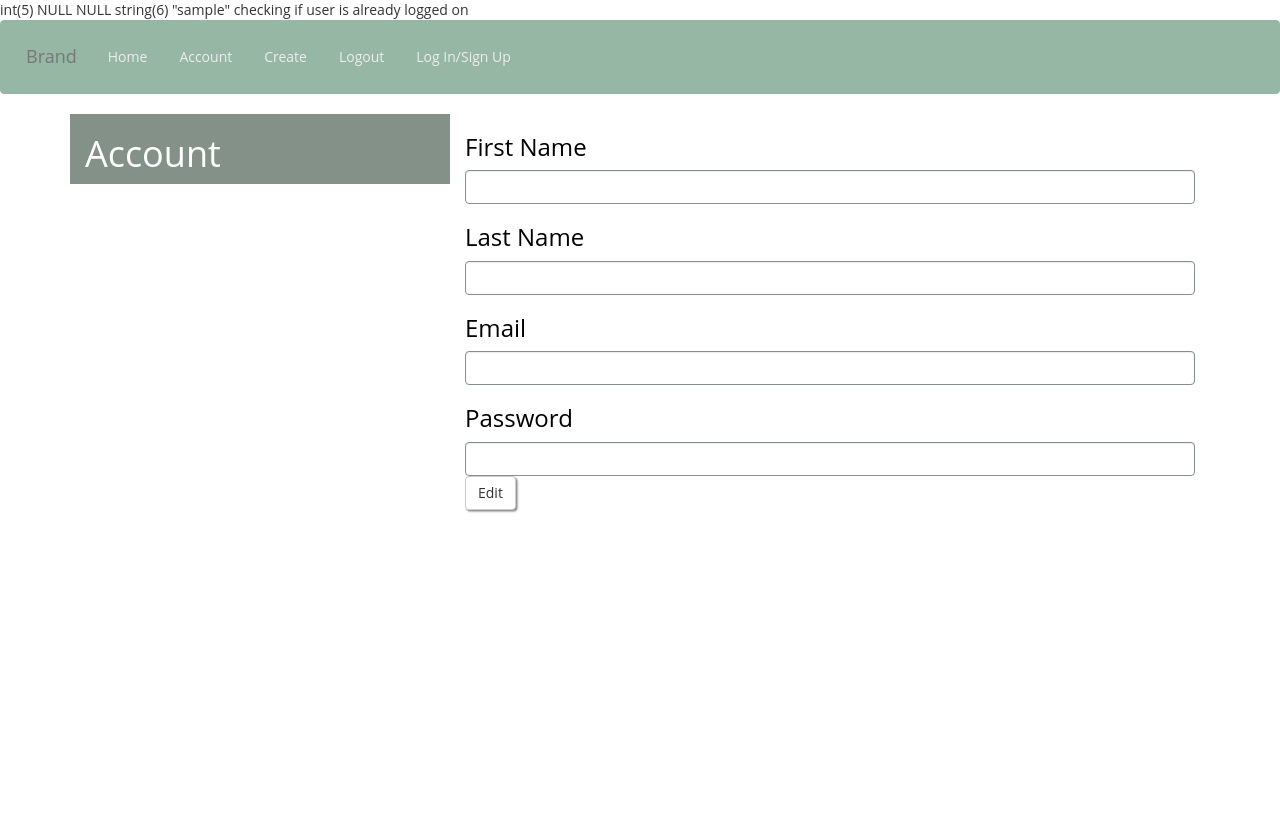
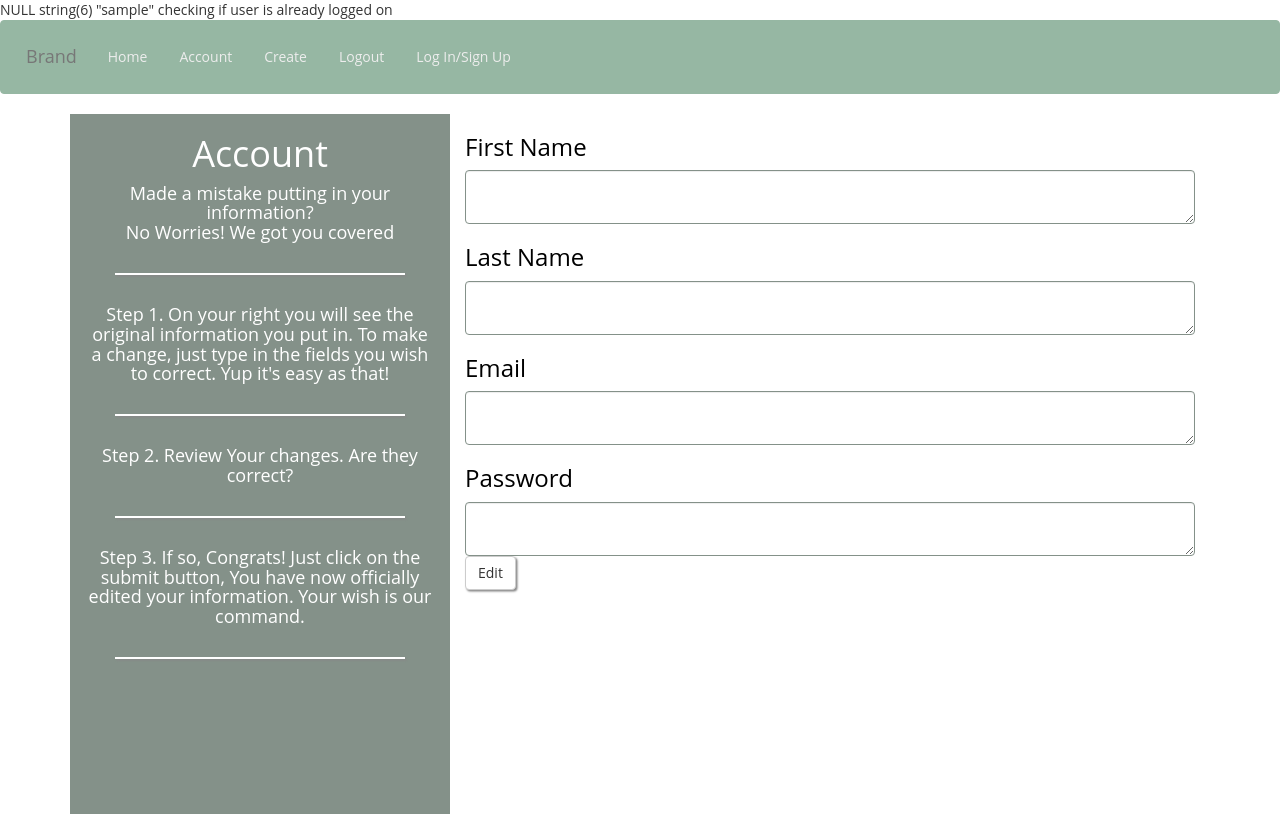
Before and after one commit to joblister/joblister.dev, a PHP site: page /account.php in a window 1280 px wide. Before the commit the page ends 513 px from the top, so only its background shows below. Run offline with PHP 8.4, Linux system fonts and the light colour scheme; the visitor is signed in with stand-in values (Sample User, id 1); data that the repository does not hold is empty; some libraries are stand-ins or nearby versions.

Commit message:
Working on account.php

```diff
--- a/public/account.php
+++ b/public/account.php
@@ -3,12 +3,12 @@ require_once '../Model.php';
 require_once '../User.php';
 
 
-extract(User::find(5));
-var_dump($id);
-var_dump($result['first_name']);
 
-extract(User::loggedInUser());
-var_dump($first_name);
+
+
+
+
+
 
 
 
@@ -32,21 +32,37 @@ var_dump($first_name);
 <body>
 	<?php include 'partials/navbar.php';?>
 
-	<div class="sign-up-form container">
-		<div class="col-md-4 sign-up-txt">
-		<h1 id="sign-up-direction">Account</h1>
+	<div class="account-form container">
+		<div class="col-md-4 account-txt">
+		<h1 id="account-direction">Account</h1>
+		<h4 class="account-info">Made a mistake putting in your information?<br>
+			No Worries! We got you covered</h4>
 
+		<div class='line'>
+      	</div>
+      	<h4 class="account-info"> Step 1. On your right you will see the original information you put in. To
+ 			make a change, just type in the fields you wish to correct. Yup it's easy as that!
+ 		</h4>
+ 		<div class='line'>
+      	</div>
+ 		<h4 class="account-info"> Step 2. Review Your changes. Are they correct?</h4>
+ 		<div class='line'>
+      	</div>
+ 		<h4 class="account-info"> Step 3. If so, Congrats! Just click on the submit button, You have
+ 			now officially edited your information. Your wish is our command.</h4>
+ 		<div class='line'>
+      	</div>
 		</div>
 		<div class="col-md-8">
 		<form method="POST">
 			<h3 class="sign-placeholders">First Name</h3>
-		    <input type="text" class="form-control form1" placeholder="<?= $result['first_name']?>" aria-describedby="basic-addon1">
+		    <textarea type="text" class="form-control form1" placeholder="<?= $result['first_name']?>" aria-describedby="basic-addon1"></textarea>
 		    <h3 class="sign-placeholders">Last Name</h3>
-		    <input type="text" class="form-control form1" placeholder="<?= $result['last_name']?>"  aria-describedby="basic-addon1">
+		    <textarea type="text" class="form-control form1" placeholder="<?= $result['last_name']?>"  aria-describedby="basic-addon1"></textarea>
 		    <h3 class="sign-placeholders">Email</h3>
-		    <input type="text" class="form-control form1" placeholder="<?= $result['email']?>"   aria-describedby="basic-addon1">
+		    <textarea type="text" class="form-control form1" placeholder="<?= $result['email']?>"   aria-describedby="basic-addon1"></textarea>
 		    <h3 class="sign-placeholders">Password</h3>
-		    <input type="password" class="form-control form1" placeholder="<?= $result['password']?>"   aria-describedby="basic-addon1">
+		    <textarea type="password" class="form-control form1" placeholder="<?= $result['password']?>"   aria-describedby="basic-addon1"></textarea>
 		    <button  id="edit-btn" type="submit" class="btn btn-default">Edit</button>
 	</div>
 	</div>
--- a/public/css/joblister.css
+++ b/public/css/joblister.css
@@ -103,10 +103,12 @@
 .sign-up-txt {
     background-color: #849189;
 
+
 }
 
 #sign-up-direction {
     color:white;
+
 
 
 }
@@ -171,6 +173,31 @@
     background-color: #849189;
 
   }
+
+
+
+ .account-txt {
+    background-color: #849189;
+    color:white;
+    position:relative;
+    height:50em;
+    text-align: center
+ }
+
+
+
+.line {
+    margin:30px;
+    height: 1px;
+    background-color: #717171;
+    border-bottom: 2px solid white;
+
+    box-shadow: 1.5px 1.5px 2px #888888;
+}
+
+.account-info {
+  color:white;
+}
 @media (max-width: 400px) {
 
     .jumbotron {
--- a/public/partials/navbar.php
+++ b/public/partials/navbar.php
@@ -2,6 +2,8 @@
 session_start();
 require_once '../Auth.php';
 require_once '../User.php';
+
+var_dump(User::findByUserName(($_SESSION['logged_in_user'])));
 if(isset($_SESSION['logged_in_user'])){
   var_dump($_SESSION['logged_in_user']);
 }
```
Also changed, not shown: backupanabar.php (added, +68 -0 lines).
